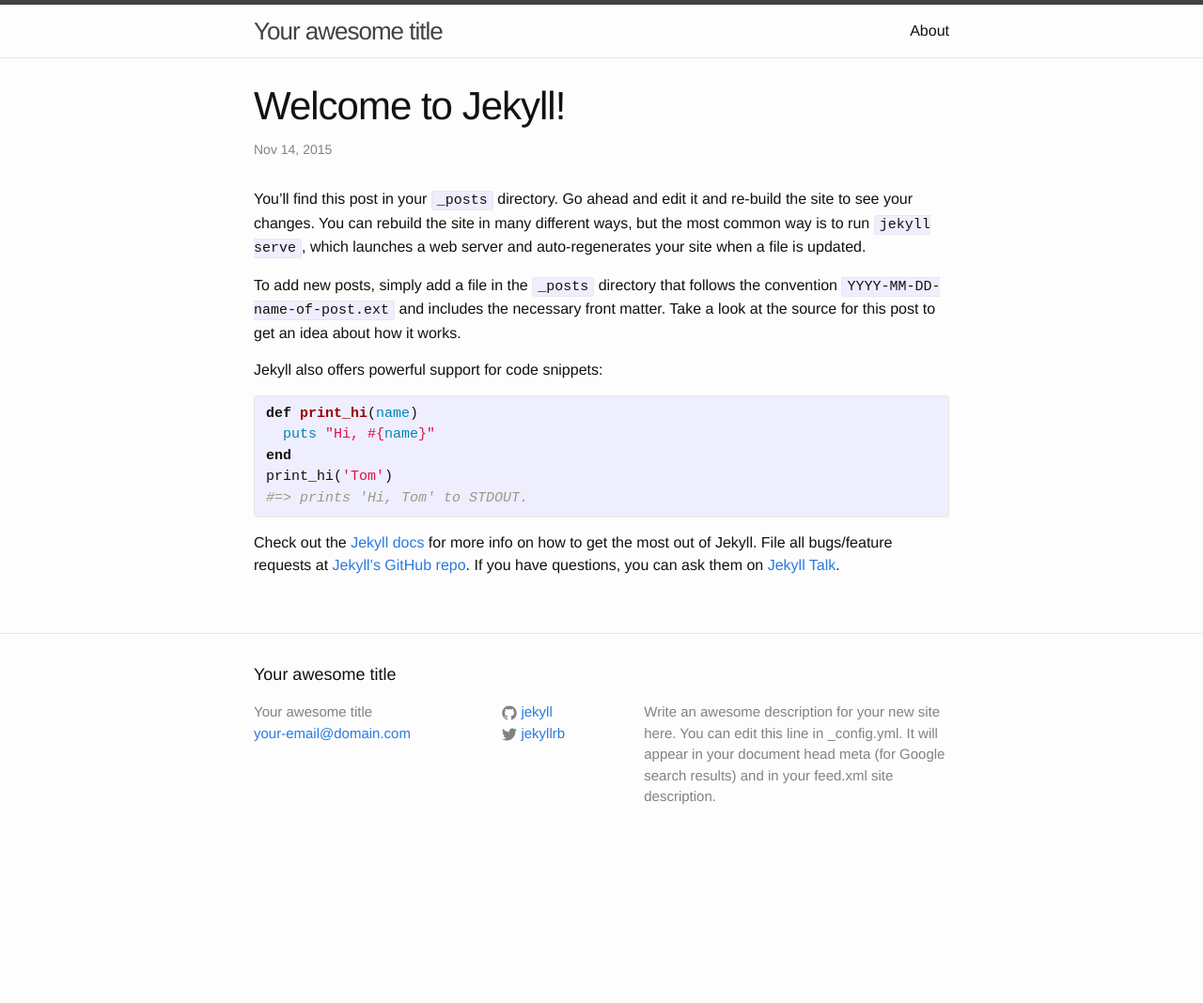
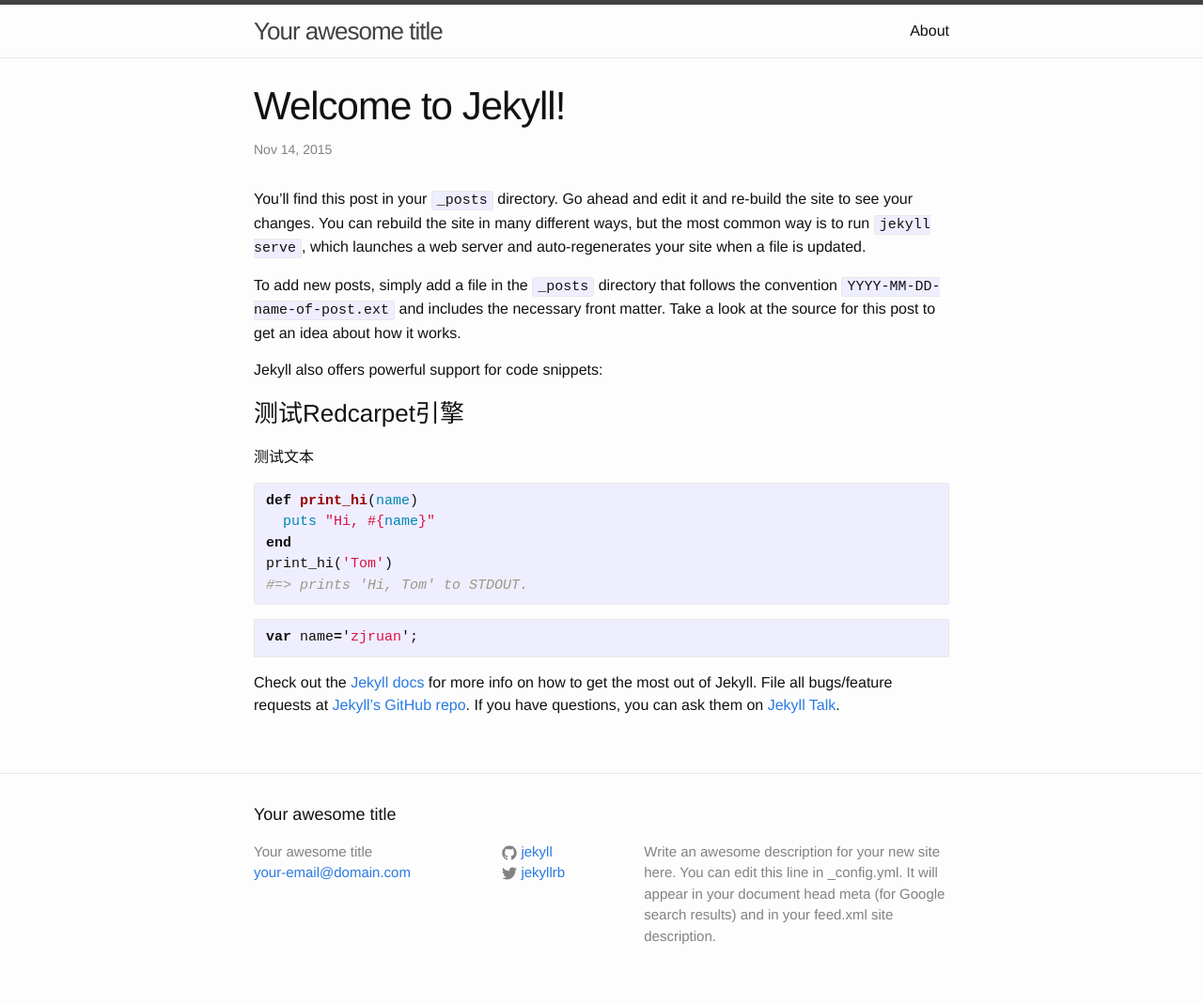
Before and after one commit to zjruan/zjruan.github.io, a Jekyll site: the page built from _posts/2015-11-14-welcome-to-jekyll.markdown, in a window 1280 px wide. Shown: the whole page at 94% size. Built offline with Jekyll 4.4.1, drawn with Linux system fonts in a browser that asks for light colours; Markdown is read by kramdown in place of the engine named in the settings; before the commit the page ends 920 px from its top, so only the background shows below that.

Commit message:
修改部分

````diff
--- a/_config.yml
+++ b/_config.yml
@@ -18,4 +18,5 @@
 github_username:  jekyll
 
 # Build settings
-markdown: kramdown
+markdown: redcarpet
+# markdown: kramdown
--- a/_posts/2015-11-14-welcome-to-jekyll.markdown
+++ b/_posts/2015-11-14-welcome-to-jekyll.markdown
@@ -9,7 +9,8 @@
 To add new posts, simply add a file in the `_posts` directory that follows the convention `YYYY-MM-DD-name-of-post.ext` and includes the necessary front matter. Take a look at the source for this post to get an idea about how it works.
 
 Jekyll also offers powerful support for code snippets:
-
+### 测试Redcarpet引擎
+测试文本
 {% highlight ruby %}
 def print_hi(name)
   puts "Hi, #{name}"
@@ -18,6 +19,9 @@
 #=> prints 'Hi, Tom' to STDOUT.
 {% endhighlight %}
 
+```javascript
+var name='zjruan';
+```
 Check out the [Jekyll docs][jekyll-docs] for more info on how to get the most out of Jekyll. File all bugs/feature requests at [Jekyll’s GitHub repo][jekyll-gh]. If you have questions, you can ask them on [Jekyll Talk][jekyll-talk].
 
 [jekyll-docs]: http://jekyllrb.com/docs/home
````
